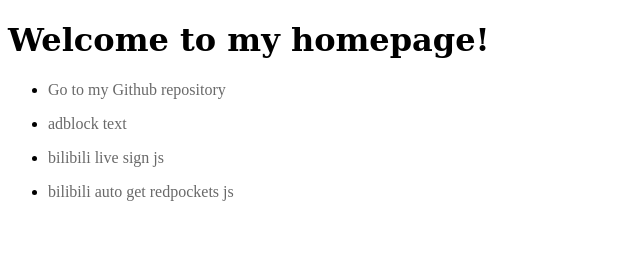
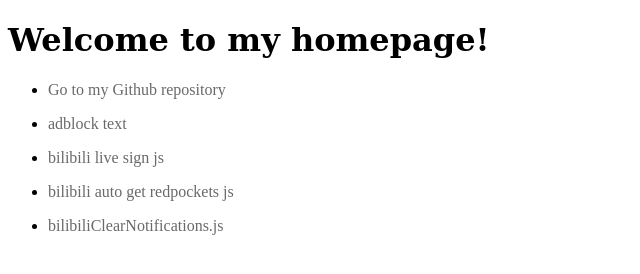
Before and after one commit to ICONQUESTION/BilibiliJS, a plain HTML site: page index.html in a window 1280 px wide. Shown: the whole page, without its empty margins (0-640 px from the left). Drawn offline with Linux system fonts and the light colour scheme.

Commit message:
Update index.html

```diff
--- a/index.html
+++ b/index.html
@@ -27,6 +27,7 @@
   <li><a href="adblockItems.txt">adblock text</a></li>
   <li><a href="bilibiliLiveSign.js">bilibili live sign js</a></li>
   <li><a href="bilibiliAutoGetRedPocket.js">bilibili auto get redpockets js</a></li>
+  <li><a href="bilibiliClearNotifications.js">bilibiliClearNotifications.js</a></li>
 </ul>
 </body>
 </html>
```
